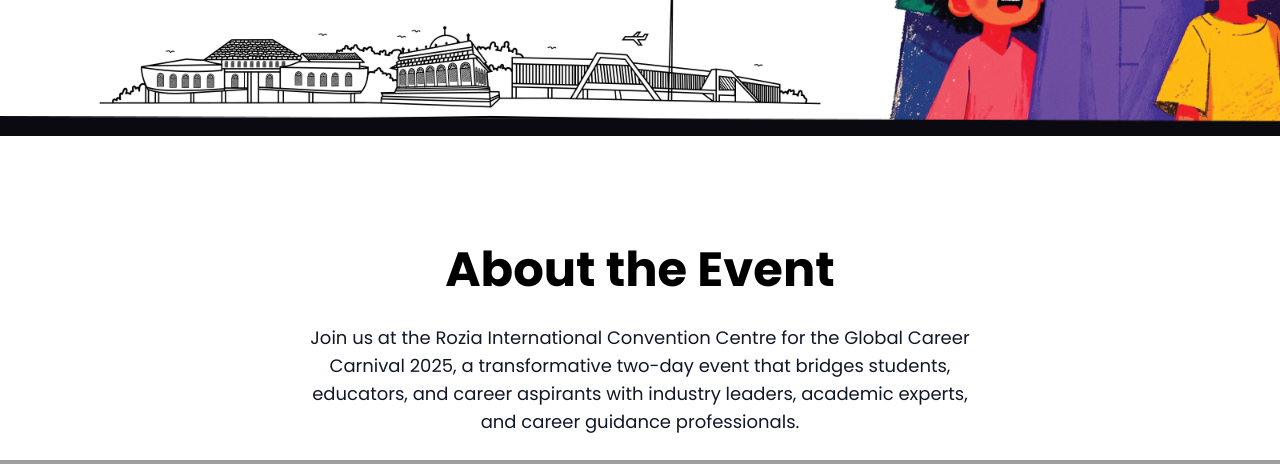
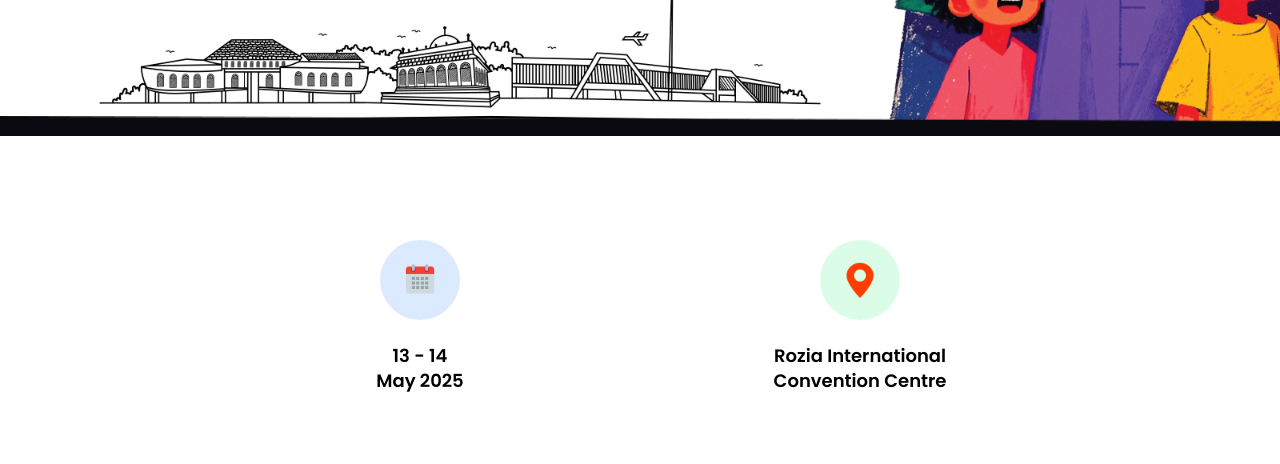
Before and after one commit to adhilet/global-career-carnival, a PHP site: page / in a window 1280 px wide. Shown: the part 592-1056 px from the top of the page. Run offline with PHP 8.4, Linux system fonts and the light colour scheme; some libraries are stand-ins or nearby versions; grey boxes are pictures that could not be loaded.

Commit message:
date and time

```diff
--- a/index.php
+++ b/index.php
@@ -74,6 +74,37 @@
             <img src="./assets/images/banner.png" alt="">
         </div>
     </section>
+
+    <section class="py-10 bg-white sm:py-16 lg:py-24">
+        <div class="px-4 mx-auto max-w-4xl sm:px-6 lg:px-8">
+          <div class="grid grid-cols-1 gap-y-12 text-center md:grid-cols-2 md:gap-12 place-items-center">
+
+            <!-- Date -->
+            <div>
+              <div class="flex items-center justify-center w-20 h-20 mx-auto bg-blue-100 rounded-full">
+                <img src="./assets/images/icons-date.png" alt="Date Icon" class="w-9 h-9">
+              </div>
+              <h3 class="mt-6 text-lg font-semibold text-black leading-snug">
+                13 - 14 <br> May 2025
+              </h3>
+            </div>
+
+            <!-- Location -->
+            <div>
+              <div class="flex items-center justify-center w-20 h-20 mx-auto bg-green-100 rounded-full">
+                <img src="./assets/images/icons-loation.png" alt="Location Icon" class="w-9 h-9">
+              </div>
+              <h3 class="mt-6 text-lg font-semibold text-black leading-snug">
+                Rozia International <br> Convention Centre
+              </h3>
+            </div>
+
+          </div>
+        </div>
+      </section>
+
+
+
 
 
     <!-- <section class="py-10 sm:py-16 lg:py-24">
```
